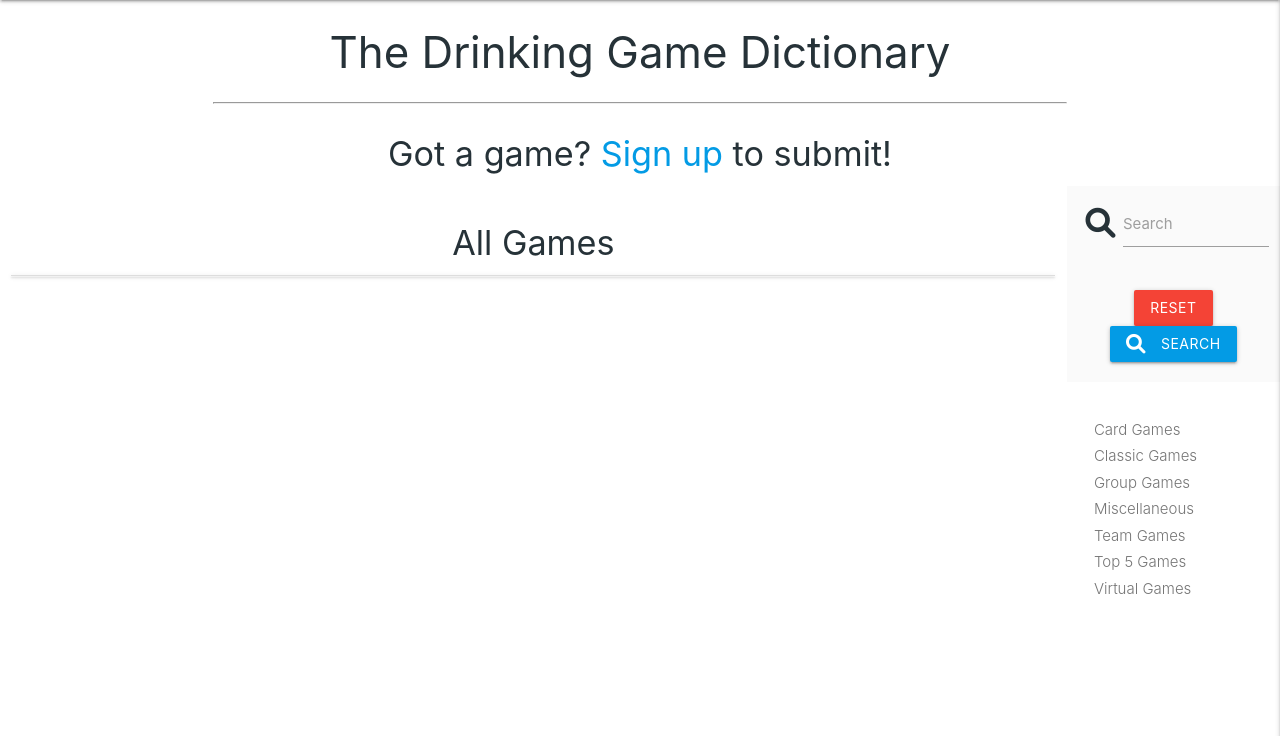
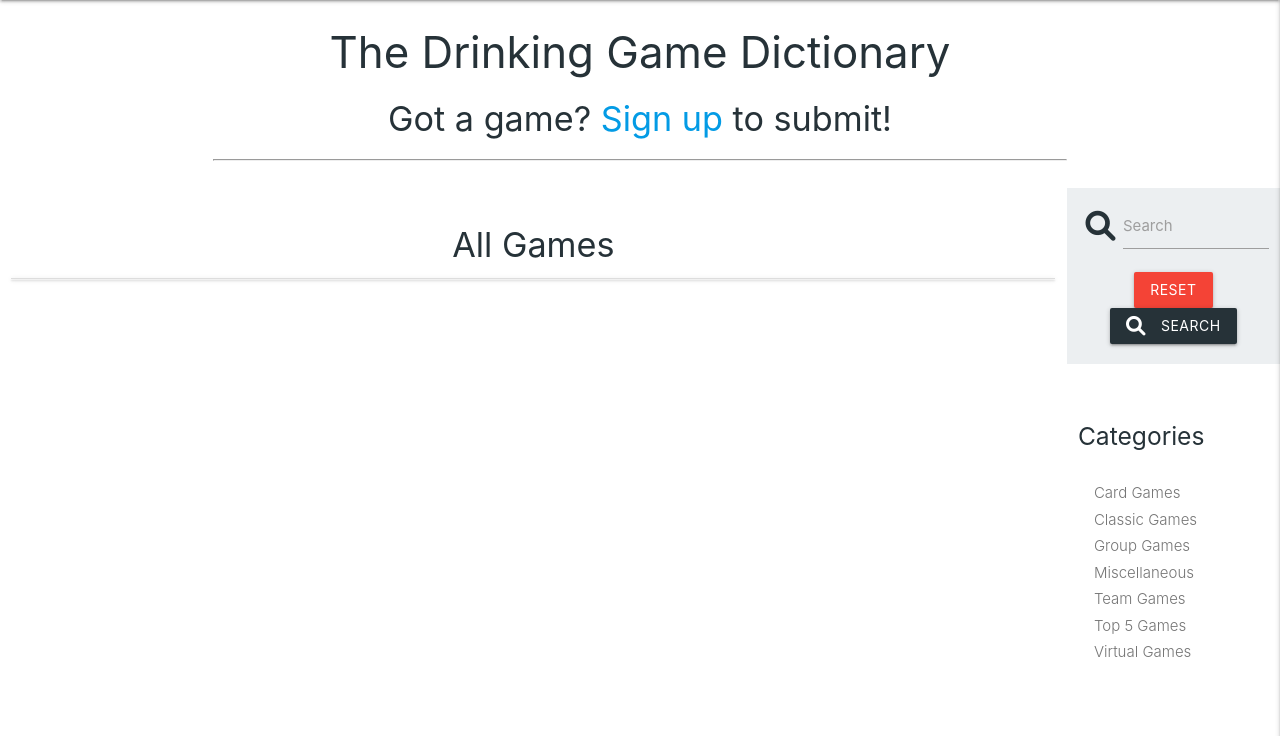
Before and after one commit to lukdav/never-have-i-ever, a Flask app: page /search in a window 1280 px wide. Shown: the part 64-800 px from the top of the page. Run offline with Flask 2, Linux system fonts and the light colour scheme; data that the repository does not hold is empty; some libraries are stand-ins or nearby versions.

Commit message:
Add styling to search field

```diff
--- a/app.py
+++ b/app.py
@@ -150,6 +150,7 @@ def delete_game(game_id):
 
 @app.route("/game_page/<game_id>")
 def game_page(game_id):
+
     game = mongo.db.games.find_one({"_id": ObjectId(game_id)})
     return render_template("game_page.html", game=game)
 
--- a/static/css/style.css
+++ b/static/css/style.css
@@ -1,7 +1,11 @@
 #scroll-spy{
     position: sticky;
-    top:200px;
+    top:50px;
    }
+
+#search-box {
+    margin-bottom: 0;
+}
 
 #game-box {
     margin-top: 50px;
--- a/templates/base.html
+++ b/templates/base.html
@@ -31,7 +31,7 @@
                         <li><a href="{{ url_for('add_game') }}">Submit Game</a></li>
                         <li><a href="{{ url_for('profile', username=session['user']) }}">Profile</a></li>
                         {% if session.user|lower == "admin"|lower %}
-                            <li><a href="{{ url_for('get_categories') }}">Manage Categories</a></li>
+                            <li><a href="{{ url_for('get_categories') }}">Categories</a></li>
                         {% endif %}
                         <li><a href="{{ url_for('logout') }}">Log Out</a></li>
                     {% else %}
@@ -50,7 +50,7 @@
                 <li><a href="{{ url_for('add_game') }}">Submit Game</a></li>
                 <li><a href="{{ url_for('profile', username=session['user']) }}">Profile</a></li>
                 {% if session.user|lower == "admin"|lower %}
-                    <li><a href="{{ url_for('get_categories') }}">Manage Categories</a></li>
+                    <li><a href="{{ url_for('get_categories') }}">Categories</a></li>
                 {% endif %}
                 <li><a href="{{ url_for('logout') }}">Log Out</a></li>
             {% else %}
--- a/templates/games.html
+++ b/templates/games.html
@@ -2,12 +2,12 @@
 {% block content %}
 
 <h3 class="center-align blue-grey-text text-darken-4">The Drinking Game Dictionary</h3>
+
+<h4 class="center-align blue-grey-text text-darken-4">Got a game? <a href="{{ url_for('register') }}">Sign up</a> to
+    submit!</h4>
 <div class="row">
     <hr class="col s8 offset-s2 blue-grey darken-4">
 </div>
-<h4 class="center-align blue-grey-text text-darken-4">Got a game? <a href="{{ url_for('register') }}">Sign up</a> to
-    submit!</h4>
-
 
 
 <div class="row">
@@ -80,9 +80,9 @@
 
     </div>
     <div id="scroll-spy" class="col hide-on-small-only m3 l2">
-        <div class="row grey lighten-5">
+        <div class="row blue-grey lighten-5">
             <form action="{{ url_for('search') }}" method="post" class="col s12">
-                <div class="row center-align">
+                <div id="search-box" class="row center-align">
                     <div class="input-field col s12">
                         <i class="fas fa-search prefix blue-grey-text text-darken-4"></i>
                         <input type="text" name="query" id="query" minlength="3" class="validate" required>
@@ -92,17 +92,18 @@
                 <div class="row center-align">
                     <div class="col s12">
                         <a href="{{ url_for('get_games') }}" class="red btn">Reset</a>
-                        <button type="submit" class="light-blue darken-1 btn">
+                        <button type="submit" class="blue-grey darken-4 btn">
                             <i class="fas fa-search left"></i> Search
                         </button>
                     </div>
                 </div>
             </form>
         </div>
-
+        <br>
+        <h5 class="blue-grey-text text-darken-4">Categories</h5>
         <ul class="section table-of-contents">
             {% for item in categories %}
-                <li><a href="#all-games">{{ item }}</a></li>
+                <li><a href="#all-games">{{ item.category_name }}</a></li>
             {% endfor %}
             <li><a href="#card-games">Card Games</a></li>
             <li><a href="#classic-games">Classic Games</a></li>
```
